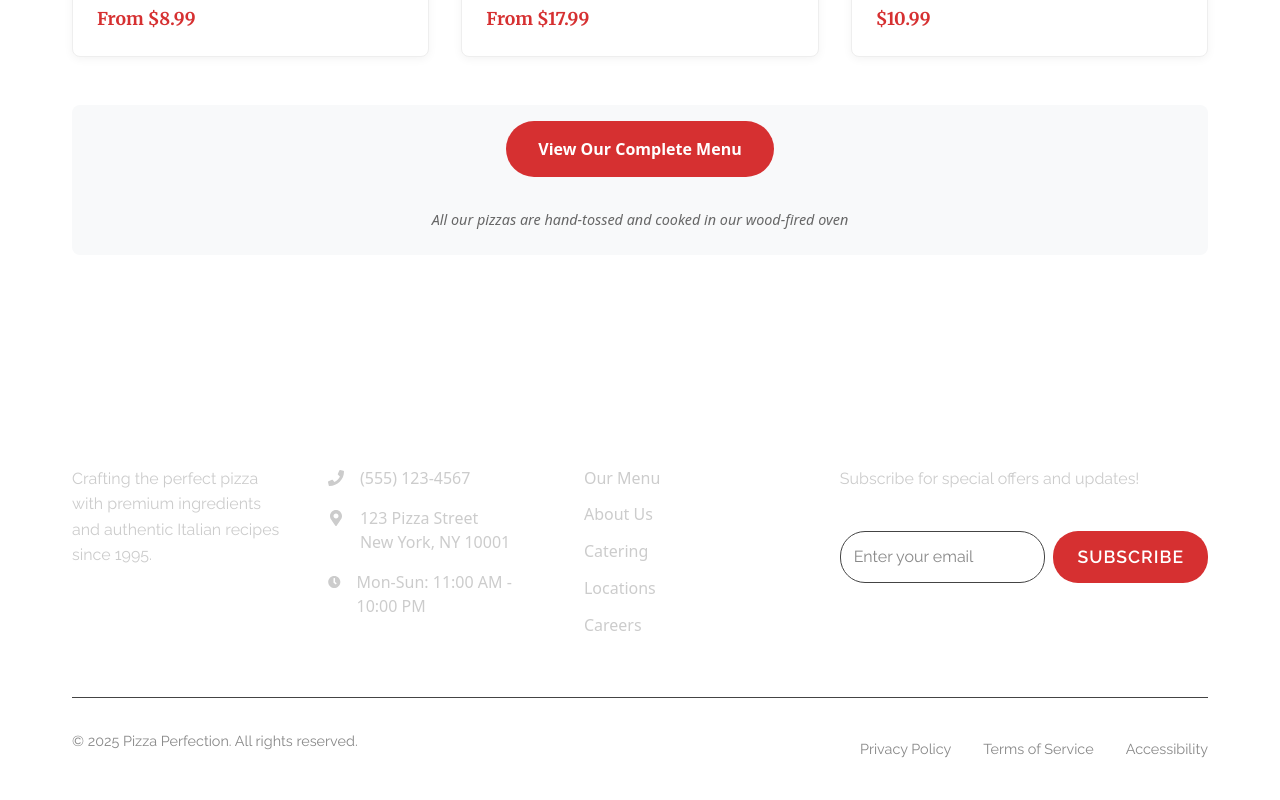
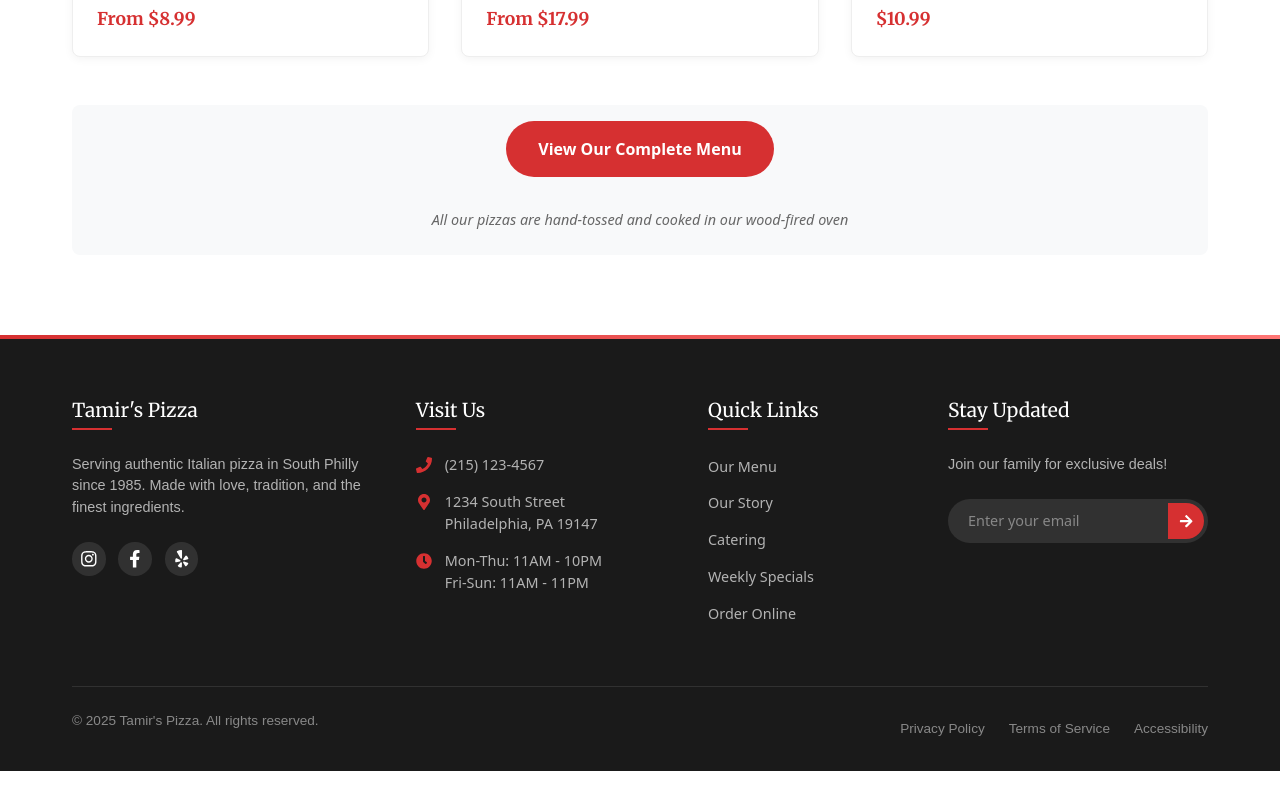
Before and after one commit to TamirP123/food-restaurant-template, a React (Vite) app: page / in a window 1280 px wide. Shown: the part 1449-2249 px from the top of the page. After the commit the page ends 2220 px from the top, so only its background shows below. Built offline with nearby package versions, Linux system fonts and the light colour scheme; a web font is replaced by a local one.

Commit message:
Fixed footer color and stretched images and email textbox.

```diff
--- a/src/components/Footer.jsx
+++ b/src/components/Footer.jsx
@@ -6,19 +6,21 @@ import {
   FaInstagram,
   FaFacebookF,
   FaYelp,
+  FaArrowRight,
 } from "react-icons/fa";
 import "../styles/Footer.css";
 
 export default function Footer() {
   return (
     <footer className="footer">
+      <div className="footer-pattern"></div>
       <div className="footer-content">
         <div className="footer-sections">
-          <div className="footer-section">
-            <h3 className="section-title">Pizza Perfection</h3>
+          <div className="footer-section about-section">
+            <h3 className="section-title">Tamir's Pizza</h3>
             <p className="section-text">
-              Crafting the perfect pizza with premium ingredients and authentic
-              Italian recipes since 1995.
+              Serving authentic Italian pizza in South Philly since 1985. Made
+              with love, tradition, and the finest ingredients.
             </p>
             <div className="social-links">
               <a
@@ -26,7 +28,7 @@ export default function Footer() {
                 target="_blank"
                 rel="noopener noreferrer"
                 className="social-link"
-                aria-label="Instagram"
+                aria-label="Follow us on Instagram"
               >
                 <FaInstagram />
               </a>
@@ -35,7 +37,7 @@ export default function Footer() {
                 target="_blank"
                 rel="noopener noreferrer"
                 className="social-link"
-                aria-label="Facebook"
+                aria-label="Like us on Facebook"
               >
                 <FaFacebookF />
               </a>
@@ -44,73 +46,90 @@ export default function Footer() {
                 target="_blank"
                 rel="noopener noreferrer"
                 className="social-link"
-                aria-label="Yelp"
+                aria-label="Review us on Yelp"
               >
                 <FaYelp />
               </a>
             </div>
           </div>
-
-          <div className="footer-section">
-            <h3 className="section-title">Contact Us</h3>
+          <div className="footer-section contact-section">
+            <h3 className="section-title">Visit Us</h3>
             <div className="contact-info">
               <div className="info-item">
-                <FaPhone />
-                <span>(555) 123-4567</span>
+                <FaPhone className="info-icon" />
+                <div>
+                  <span>(215) 123-4567</span>
+                </div>
               </div>
               <div className="info-item">
-                <FaMapMarkerAlt />
-                <span>
-                  123 Pizza Street
-                  <br />
-                  New York, NY 10001
-                </span>
+                <FaMapMarkerAlt className="info-icon" />
+                <div>
+                  <span>
+                    1234 South Street
+                    <br />
+                    Philadelphia, PA 19147
+                  </span>
+                </div>
               </div>
               <div className="info-item">
-                <FaClock />
-                <span>Mon-Sun: 11:00 AM - 10:00 PM</span>
+                <FaClock className="info-icon" />
+                <div>
+                  <span>
+                    Mon-Thu: 11AM - 10PM
+                    <br />
+                    Fri-Sun: 11AM - 11PM
+                  </span>
+                </div>
               </div>
             </div>
           </div>
-
-          <div className="footer-section">
+          <div className="footer-section links-section">
             <h3 className="section-title">Quick Links</h3>
             <ul className="footer-links">
               <li>
-                <a href="#menu">Our Menu</a>
+                <a href="/menu">Our Menu</a>
               </li>
               <li>
-                <a href="#about">About Us</a>
+                <a href="/about">Our Story</a>
               </li>
               <li>
-                <a href="#catering">Catering</a>
+                <a href="/catering">Catering</a>
               </li>
               <li>
-                <a href="#locations">Locations</a>
+                <a href="/specials">Weekly Specials</a>
               </li>
               <li>
-                <a href="#careers">Careers</a>
+                <a href="/order">Order Online</a>
               </li>
             </ul>
           </div>
-
-          <div className="footer-section">
-            <h3 className="section-title">Newsletter</h3>
-            <p className="section-text">
-              Subscribe for special offers and updates!
-            </p>
-            <form className="newsletter-form">
-              <input type="email" placeholder="Enter your email" />
-              <button type="submit" className="btn btn-primary">
-                Subscribe
-              </button>
+          <div className="footer-section newsletter-section">
+            <h3 className="section-title">Stay Updated</h3>
+            <p className="section-text">Join our family for exclusive deals!</p>
+            <form
+              className="newsletter-form"
+              onSubmit={(e) => e.preventDefault()}
+            >
+              <div className="input-group">
+                <input
+                  type="email"
+                  placeholder="Enter your email"
+                  aria-label="Email for newsletter"
+                />
+                <button
+                  type="submit"
+                  className="subscribe-btn"
+                  aria-label="Subscribe"
+                >
+                  <FaArrowRight />
+                </button>
+              </div>
             </form>
           </div>
         </div>
-
         <div className="footer-bottom">
           <p className="copyright">
-            © {new Date().getFullYear()} Pizza Perfection. All rights reserved.
+            © {new Date().getFullYear()} Tamir's Pizza. All rights reserved.
           </p>
           <div className="footer-bottom-links">
             <a href="/privacy">Privacy Policy</a>
--- a/src/styles/Footer.css
+++ b/src/styles/Footer.css
@@ -1,19 +1,18 @@
 .footer {
-  background-color: var(--dark-grey);
+  background-color: #1a1a1a;
   color: #ffffff;
-  padding: 4rem 0 2rem;
+  padding: 4rem 0 1.5rem;
   position: relative;
   overflow: hidden;
 }
 
-.footer::before {
-  content: '';
+.footer-pattern {
   position: absolute;
   top: 0;
   left: 0;
   right: 0;
-  height: 3px;
-  background: var(--gold);
+  height: 4px;
+  background: linear-gradient(90deg, #d63031 0%, #ff7675 100%);
 }
 
 .footer-content {
@@ -24,44 +23,80 @@
 
 .footer-sections {
   display: grid;
-  grid-template-columns: repeat(4, 1fr);
-  gap: 3rem;
+  grid-template-columns: 1.2fr 1fr 0.8fr 1fr;
+  gap: 2rem;
   margin-bottom: 3rem;
 }
 
 .footer-section {
   display: flex;
   flex-direction: column;
-  gap: 1.5rem;
+  gap: 1rem;
+}
+
+.about-section {
+  max-width: 300px;
+}
+
+.contact-section {
+  max-width: 280px;
+}
+
+.links-section {
+  max-width: 200px;
+}
+
+.newsletter-section {
+  max-width: 300px;
 }
 
 .section-title {
   font-family: 'Merriweather', serif;
-  font-size: 1.4rem;
-  color: var(--gold);
-  margin-bottom: 1rem;
+  font-size: 1.2rem;
+  color: #ffffff;
+  margin-bottom: 0.5rem;
+  position: relative;
+  padding-bottom: 0.5rem;
+}
+
+.section-title::after {
+  content: '';
+  position: absolute;
+  bottom: 0;
+  left: 0;
+  width: 40px;
+  height: 2px;
+  background-color: #d63031;
 }
 
 .section-text {
-  font-family: 'Raleway', sans-serif;
-  font-size: 1rem;
-  line-height: 1.6;
-  color: #cccccc;
+  font-family: 'Arial', sans-serif;
+  font-size: 0.9rem;
+  line-height: 1.5;
+  color: #b3b3b3;
+  margin-bottom: 0.5rem;
 }
 
 .social-links {
   display: flex;
-  gap: 1.5rem;
+  gap: 0.8rem;
 }
 
 .social-link {
   color: #ffffff;
-  font-size: 1.5rem;
+  font-size: 1.1rem;
+  padding: 8px;
+  background: rgba(255, 255, 255, 0.1);
+  border-radius: 50%;
   transition: all 0.3s ease;
+  display: flex;
+  align-items: center;
+  justify-content: center;
 }
 
 .social-link:hover {
-  color: var(--gold);
+  color: #ffffff;
+  background: #d63031;
   transform: translateY(-3px);
 }
 
@@ -74,13 +109,16 @@
 .info-item {
   display: flex;
   align-items: flex-start;
-  gap: 1rem;
-  color: #cccccc;
+  gap: 0.8rem;
+  color: #b3b3b3;
+  font-size: 0.9rem;
   }
 
-.info-item svg {
-  color: var(--gold);
-  margin-top: 4px;
+.info-icon {
+  color: #d63031;
+  font-size: 1rem;
+  margin-top: 3px;
+  flex-shrink: 0;
 }
 
 .footer-links {
@@ -94,78 +132,119 @@
 }
 
 .footer-links a {
-  color: #cccccc;
+  color: #b3b3b3;
   text-decoration: none;
   transition: all 0.3s ease;
+  display: inline-block;
+  font-size: 0.9rem;
 }
 
 .footer-links a:hover {
-  color: var(--gold);
-  padding-left: 5px;
+  color: #ffffff;
+  transform: translateX(5px);
 }
 
-.newsletter-form {
+.input-group {
   display: flex;
-  gap: 0.5rem;
+  background: rgba(255, 255, 255, 0.1);
+  border-radius: 25px;
+  padding: 4px;
+  max-width: 280px;
+  align-items: center;
 }
 
-.newsletter-form input {
+.input-group input {
   flex: 1;
-  padding: 0.8rem;
-  border: 1px solid #444;
-  border-radius: 25px;
-  background: rgba(255, 255, 255, 0.1);
+  padding: 8px 16px;
+  border: none;
+  background: transparent;
   color: #ffffff;
-  font-family: 'Raleway', sans-serif;
+  font-size: 0.9rem;
+  min-width: 0;
+  height: 36px;
+  line-height: 36px;
 }
 
-.newsletter-form input::placeholder {
+.input-group input::placeholder {
   color: #888;
 }
 
-.newsletter-form .btn {
-  padding: 0.8rem 1.5rem;
+.input-group input:focus {
+  outline: none;
+}
+
+.subscribe-btn {
+  background: #d63031;
+  border: none;
+  color: white;
+  width: 36px;
+  height: 36px;
+  border-radius: 50%;
+  cursor: pointer;
+  transition: all 0.3s ease;
+  display: flex;
+  align-items: center;
+    justify-content: center;
+  padding: 0;
+  margin-left: 4px;
+  }
+
+.subscribe-btn svg {
+  font-size: 0.9rem;
+  }
+
+.subscribe-btn:hover {
+  background: #c72c2c;
+  transform: translateX(3px);
   }
 
   .footer-bottom {
-  border-top: 1px solid #444;
-  padding-top: 2rem;
+  border-top: 1px solid rgba(255, 255, 255, 0.1);
+  padding-top: 1.5rem;
   display: flex;
   justify-content: space-between;
   align-items: center;
-  font-family: 'Raleway', sans-serif;
+  font-family: 'Arial', sans-serif;
   }
 
 .copyright {
   color: #888;
-  font-size: 0.9rem;
+  font-size: 0.85rem;
   }
 
 .footer-bottom-links {
   display: flex;
-  gap: 2rem;
+  gap: 1.5rem;
 }
 
 .footer-bottom-links a {
   color: #888;
   text-decoration: none;
-  font-size: 0.9rem;
+  font-size: 0.85rem;
   transition: color 0.3s ease;
 }
 
 .footer-bottom-links a:hover {
-  color: var(--gold);
+  color: #ffffff;
 }
 
 @media (max-width: 1024px) {
   .footer-sections {
     grid-template-columns: repeat(2, 1fr);
+    gap: 2rem;
+  }
+
+  .about-section,
+  .contact-section,
+  .links-section,
+  .newsletter-section {
+    max-width: none;
   }
 }
 
 @media (max-width: 768px) {
   .footer {
-    padding: 3rem 0 1.5rem;
+    padding: 3rem 0 1rem;
   }
 
   .footer-sections {
@@ -173,8 +252,29 @@
     gap: 2rem;
   }
 
-  .newsletter-form {
-    flex-direction: column;
+  .footer-section {
+    text-align: center;
+  }
+
+  .section-title::after {
+    left: 50%;
+    transform: translateX(-50%);
+  }
+
+  .social-links {
+    justify-content: center;
+  }
+
+  .info-item {
+    justify-content: center;
+  }
+
+  .footer-links {
+    text-align: center;
+  }
+
+  .input-group {
+    margin: 0 auto;
   }
 
   .footer-bottom {
@@ -185,6 +285,6 @@
 
   .footer-bottom-links {
     flex-direction: column;
-    gap: 1rem;
+    gap: 0.8rem;
   }
 }
```
Lines whose indentation alone changed are shown as unchanged.
